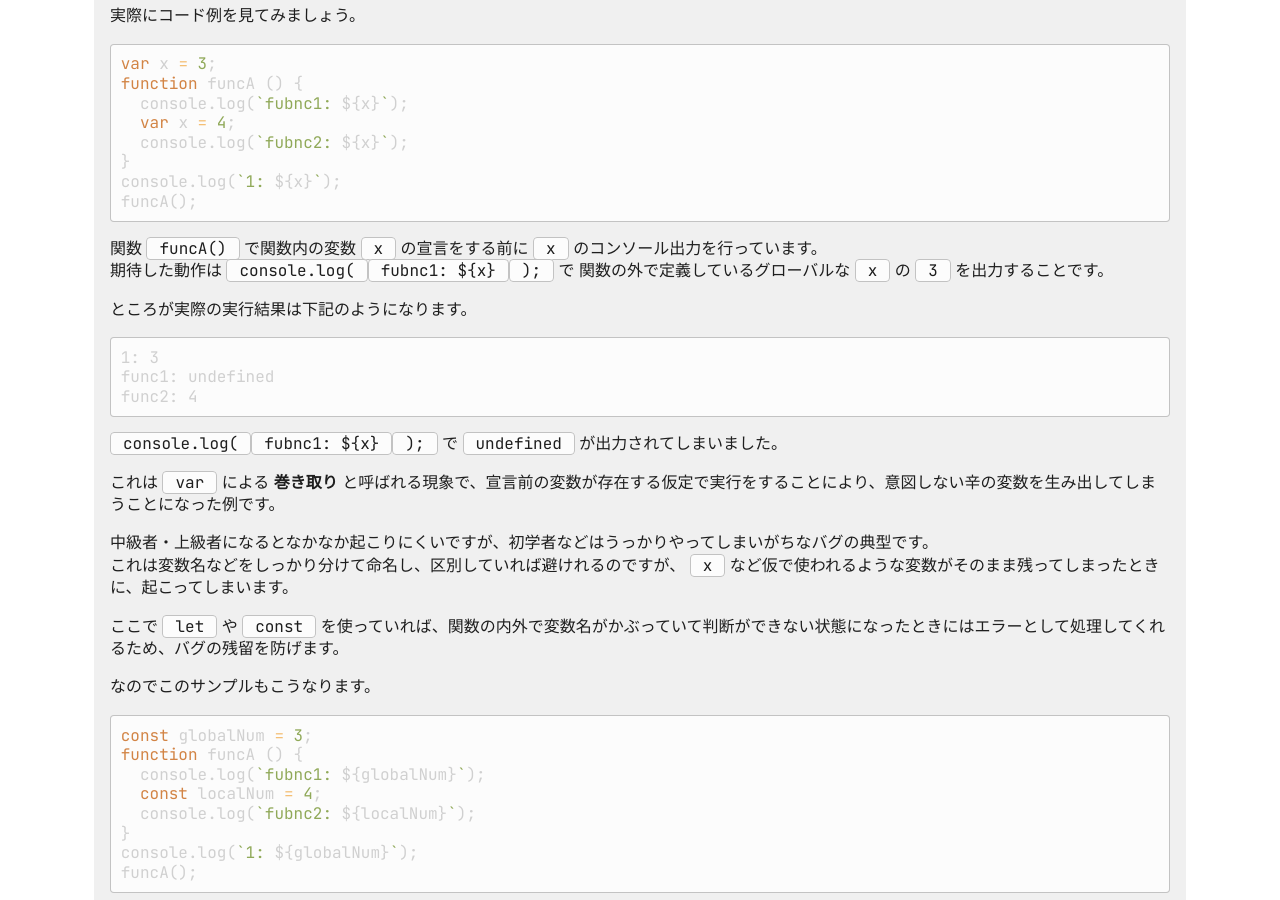
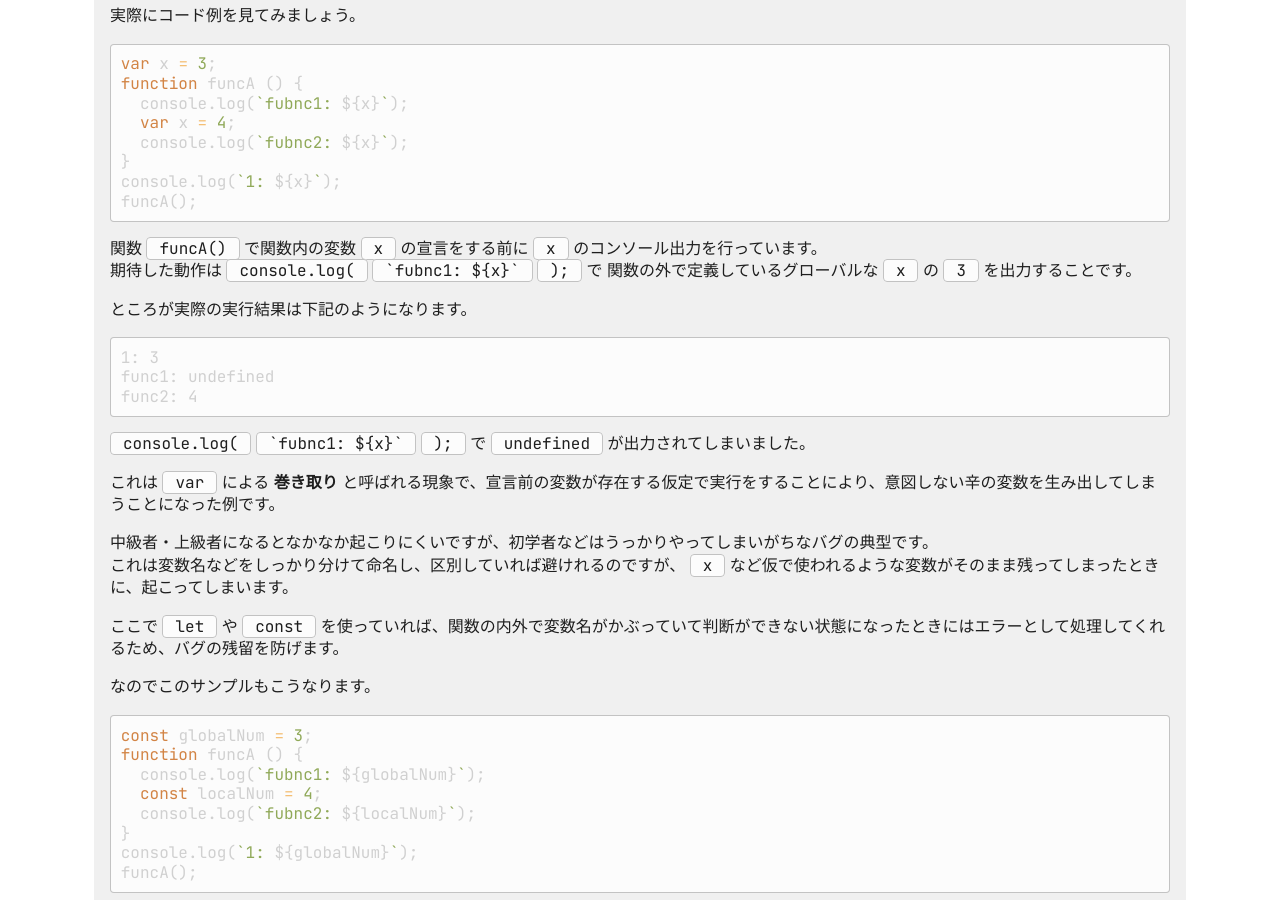
Before and after one commit to dhws-yonago/dhws-yonago.github.io, a Jekyll site: the page built from _posts/2023-05-13-javascript-past-and-present-var.md, in a window 1280 px wide and 900 px high, scrolled down 842 px. Built offline with Jekyll 4.4.1, drawn with Linux system fonts in a browser that asks for light colours; some web fonts are replaced.

Commit message:
Fixed backquote display bug.

````diff
--- a/_posts/2023-05-13-javascript-past-and-present-var.md
+++ b/_posts/2023-05-13-javascript-past-and-present-var.md
@@ -41,7 +41,7 @@ funcA();
 ```
 
 関数 `funcA()` で関数内の変数 `x` の宣言をする前に `x` のコンソール出力を行っています。
-期待した動作は `console.log(``fubnc1: ${x}``);` で 関数の外で定義しているグローバルな `x` の `3` を出力することです。
+期待した動作は `console.log(` `` `fubnc1: ${x}` `` `);` で 関数の外で定義しているグローバルな `x` の `3` を出力することです。
 
 ところが実際の実行結果は下記のようになります。
 
@@ -51,7 +51,7 @@ func1: undefined
 func2: 4
 ```
 
-`console.log(``fubnc1: ${x}``);` で `undefined` が出力されてしまいました。
+`console.log(` `` `fubnc1: ${x}` `` `);` で `undefined` が出力されてしまいました。
 
 これは `var` による **巻き取り** と呼ばれる現象で、宣言前の変数が存在する仮定で実行をすることにより、意図しない辛の変数を生み出してしまうことになった例です。
 
````
